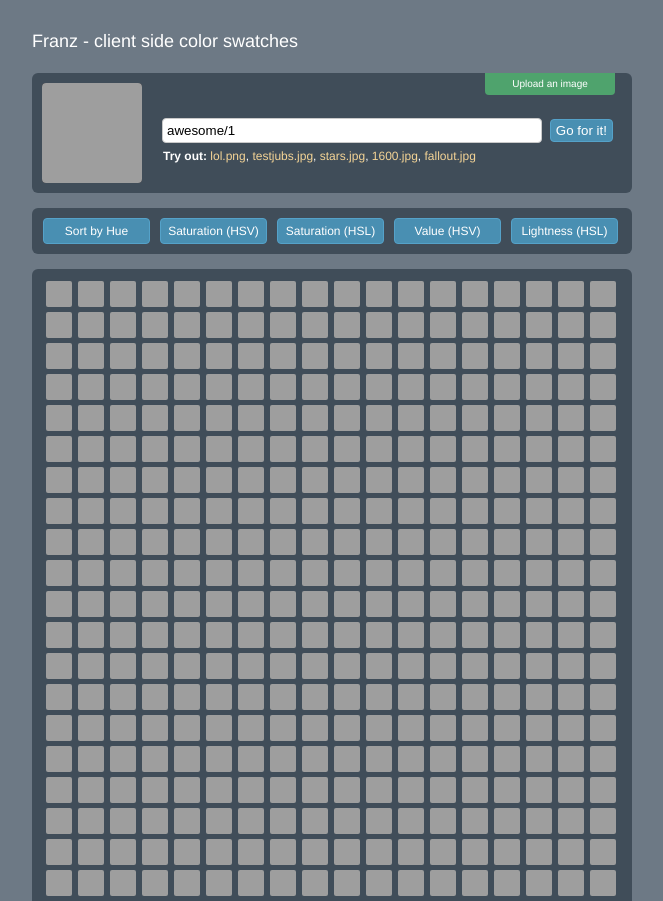
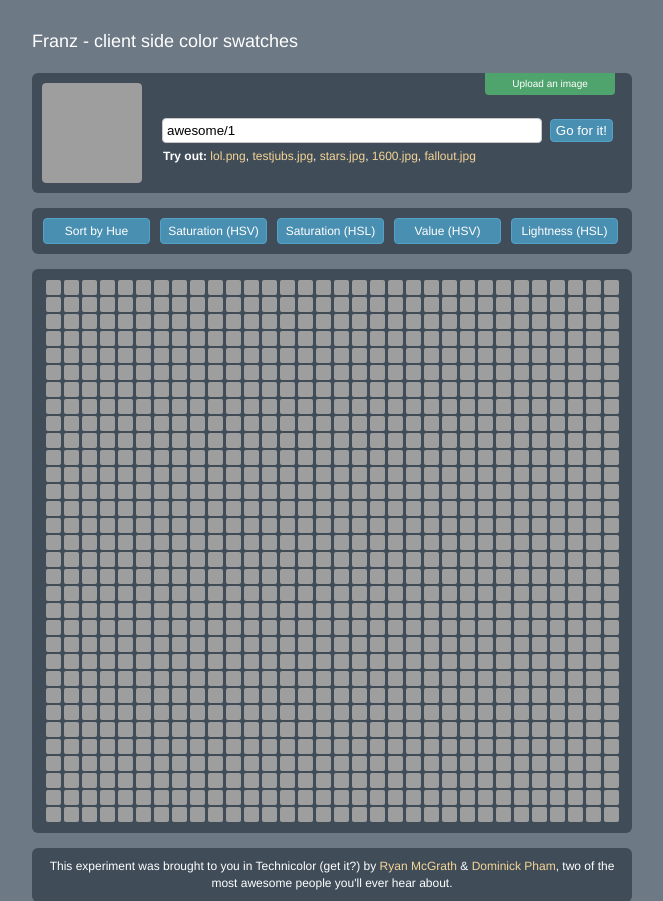
Before and after one commit to ryanmcgrath/franz, a PHP site: page /dev.php?image=1 in a window 1280 px wide. Shown: the top 901 px of the page, without its empty margins (308-971 px from the left). Run offline with PHP 8.4, Linux system fonts and the light colour scheme; some web fonts are replaced.

Commit message:
made dev look prettier and removed the log in dev.js (dunno why you kept it in there - it was only sorting the first 20x20 set of data)

```diff
--- a/css/example.css
+++ b/css/example.css
@@ -160,6 +160,14 @@ a:hover { text-decoration: underline; }
     -moz-border-radius: 2px;
     margin: 2px 6px 3px 0;
 }
+.color_boxd {
+    float: left;
+    width: 15px;
+    height: 15px;
+    -webkit-border-radius: 2px;
+    -moz-border-radius: 2px;
+    margin: 1px 3px 1px 0;
+}
 
 .hideme {
 	display: none;
--- a/js/dev.js
+++ b/js/dev.js
@@ -165,7 +165,7 @@ var franz = {
         var docStr = "";
 
         for(var i = 0; i < franz.alpha.length; i++) {
-			docStr += '<div class="color_box" style="background-color: rgb(' + franz.red[order_array[i]] + ', ' + franz.green[order_array[i]] + ',' + franz.blue[order_array[i]] + ');"></div>';
+			docStr += '<div class="color_boxd" style="background-color: rgb(' + franz.red[order_array[i]] + ', ' + franz.green[order_array[i]] + ',' + franz.blue[order_array[i]] + ');"></div>';
         }
 
         document.getElementById("log_colors").innerHTML = docStr;
@@ -226,15 +226,11 @@ var franz = {
 		for (var i = start; i < end;  i++) {
 			for (var j = end-1; j >= start; j--) {
 				var diff = inputArray[j] - inputArray[i]
-				console.log("j=" + inputArray[j] + "   i=" + inputArray[i] + "  ->   " + diff);
 				if (diff > 0) {
-					console.log("swapped");
 					inputArray.swap(i,j+1);
 					franz.origIndex.swap(i,j+1);
 				}
-				if (j == end-20) break;
 			}
-			if  (i == 20) break;
 		}
 	}
 
```
